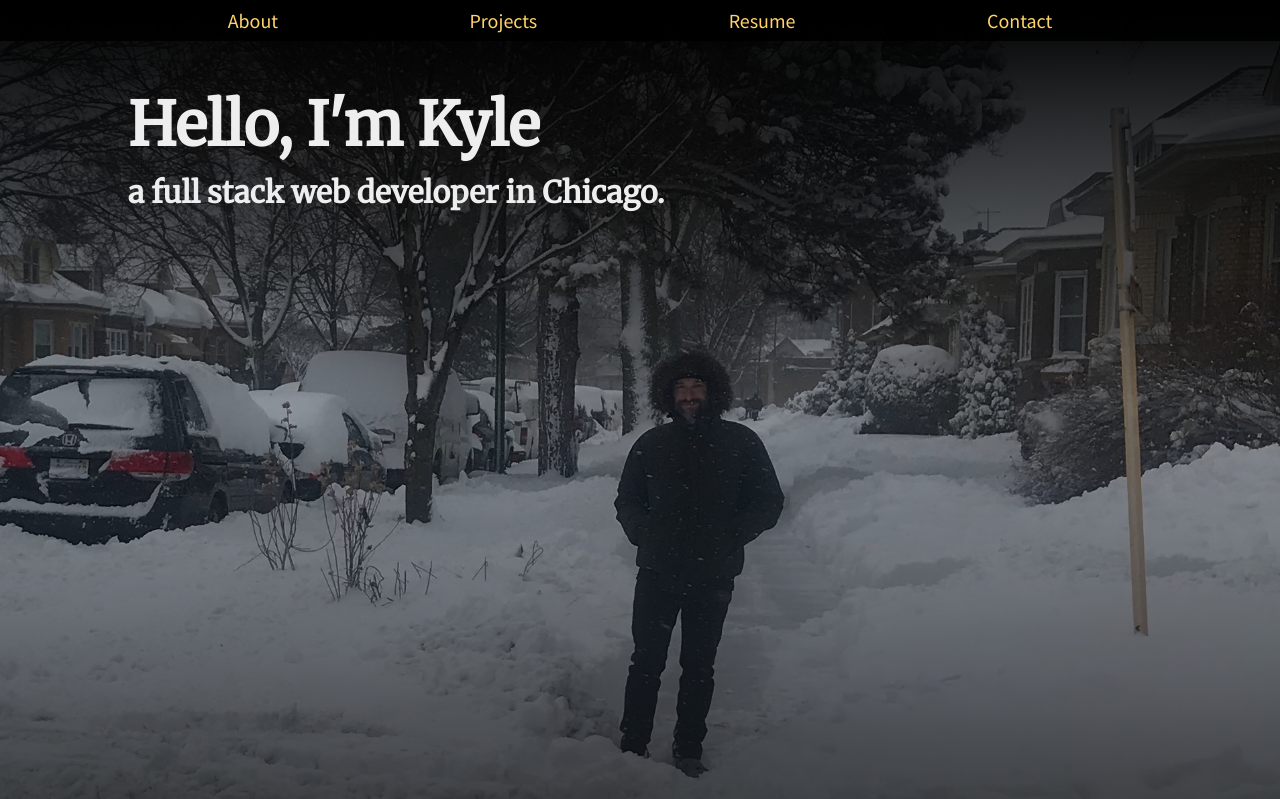
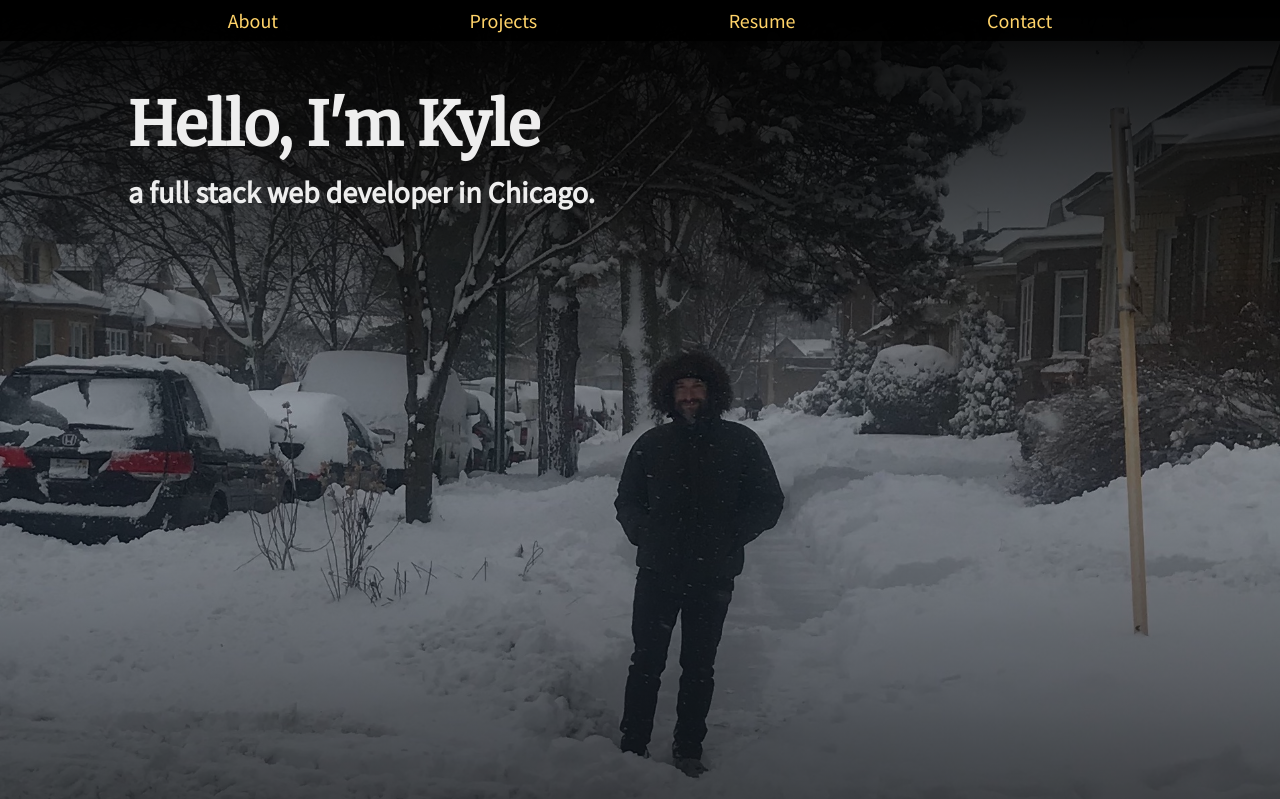
Before and after one commit to kylefarmer85/portfolio, a PHP site: page / in a window 1280 px wide. Shown: the top 799 px of the page. Run offline with PHP 8.4, Linux system fonts and the light colour scheme.

Commit message:
change h2 font

```diff
--- a/style.css
+++ b/style.css
@@ -52,7 +52,6 @@ h1 {
 
 h2 {
   font-size: 1.5em;
-  font-family: 'Merriweather', 'Arial', 'sans-serif';
 }
 
 .section-title {
```
